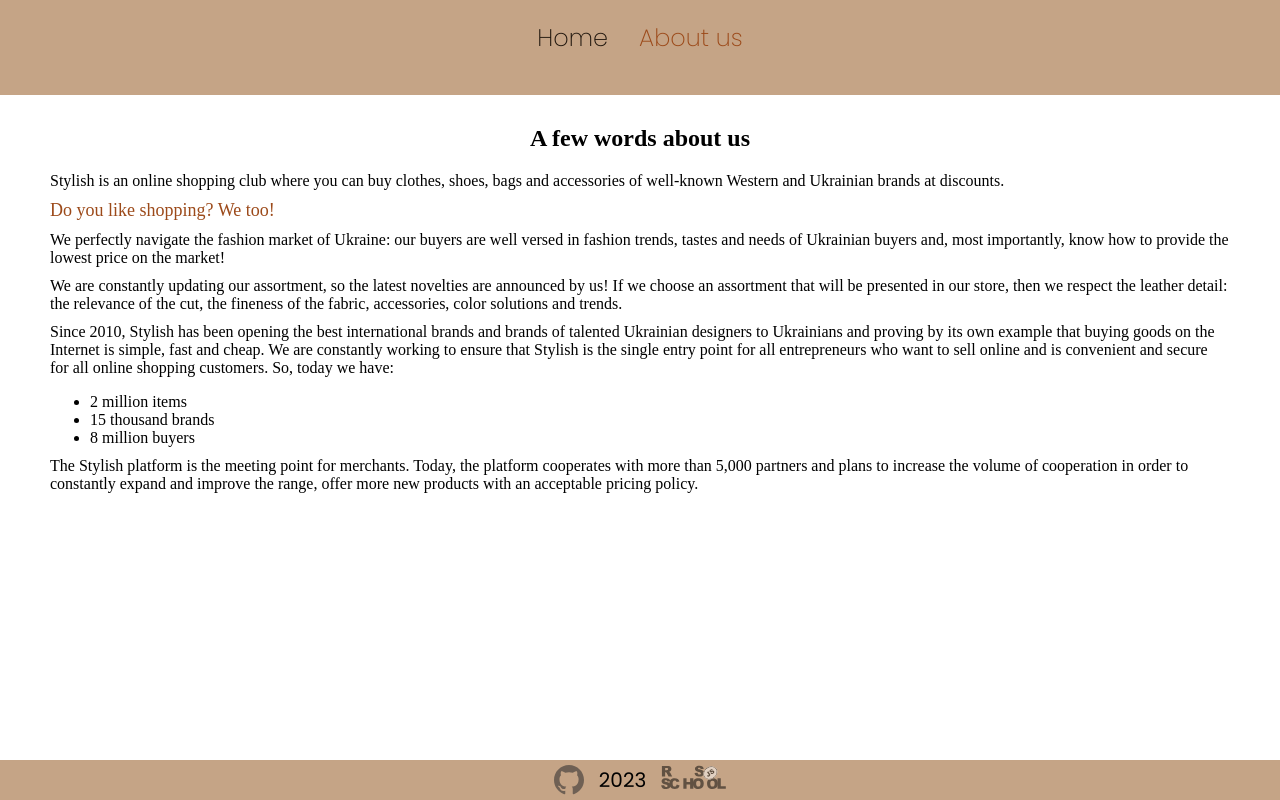
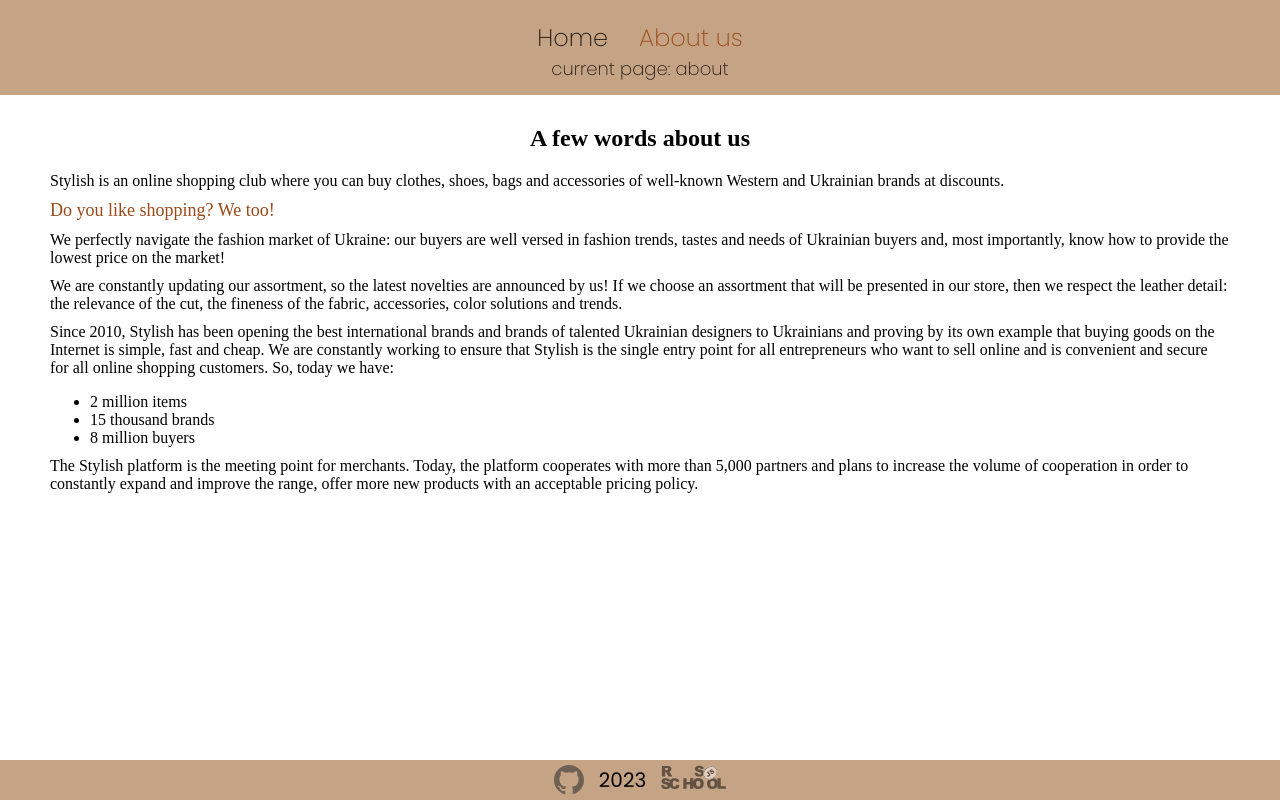
Before and after one commit to EvgeniaM6/rss-react-2023, a React (Vite) app in the folder my-app/: page /about in a window 1280 px wide. Built offline with nearby package versions, Linux system fonts and the light colour scheme.

Commit message:
feat: render current page title to header

```diff
--- a/my-app/src/components/App.tsx
+++ b/my-app/src/components/App.tsx
@@ -5,17 +5,37 @@
 import { Errorpage } from '../pages/Errorpage';
 import Layout from './Layout';
 import Footer from './Footer';
+import { TProps } from 'models';
 
-export default class App extends Component {
+export default class App extends Component<TProps, TProps> {
+  constructor(props: TProps) {
+    super(props);
+
+    const currPath = location.pathname;
+    this.state = {
+      currentPage: currPath === '/' ? 'main' : currPath.slice(1),
+    };
+
+    this.handleOpenPage = this.handleOpenPage.bind(this);
+  }
+
+  handleOpenPage() {
+    const currPath = location.pathname;
+
+    this.setState({
+      currentPage: currPath === '/' ? 'main' : currPath.slice(1),
+    });
+  }
+
   render() {
     return (
       <>
-        <Layout />
+        <Layout currentPage={this.state.currentPage} />
         <main className="main">
           <Routes>
-            <Route path="/" element={<Homepage />} />
-            <Route path="/about" element={<Aboutpage />} />
-            <Route path="*" element={<Errorpage />} />
+            <Route path="/" element={<Homepage handleOpenPage={this.handleOpenPage} />} />
+            <Route path="/about" element={<Aboutpage handleOpenPage={this.handleOpenPage} />} />
+            <Route path="*" element={<Errorpage handleOpenPage={this.handleOpenPage} />} />
           </Routes>
         </main>
         <Footer />
--- a/my-app/src/components/Layout.tsx
+++ b/my-app/src/components/Layout.tsx
@@ -1,7 +1,8 @@
 import React, { Component } from 'react';
 import { NavLink } from 'react-router-dom';
+import { TProps } from 'models';
 
-export default class Layout extends Component {
+export default class Layout extends Component<TProps> {
   render() {
     return (
       <header className="header">
@@ -13,6 +14,7 @@
             About us
           </NavLink>
         </div>
+        <div className="header__current">current page: {this.props.currentPage}</div>
       </header>
     );
   }
--- a/my-app/src/models/component.model.tsx
+++ b/my-app/src/models/component.model.tsx
@@ -3,3 +3,7 @@
 export type TPropsObj = {
   [key: string]: string;
 };
+
+export type TPropsHandle = {
+  [key: string]: () => void;
+};
--- a/my-app/src/models/index.tsx
+++ b/my-app/src/models/index.tsx
@@ -1,4 +1,4 @@
-import { TProps, TPropsObj } from 'models/component.model';
+import { TProps, TPropsObj, TPropsHandle } from 'models/component.model';
 import { IGood } from './good.model';
 
-export { TProps, TPropsObj, IGood };
+export { TProps, TPropsObj, IGood, TPropsHandle };
--- a/my-app/src/pages/Aboutpage.tsx
+++ b/my-app/src/pages/Aboutpage.tsx
@@ -1,6 +1,11 @@
 import React, { Component } from 'react';
+import { TPropsHandle } from 'models';
 
-export class Aboutpage extends Component {
+export class Aboutpage extends Component<TPropsHandle> {
+  componentDidMount(): void {
+    this.props.handleOpenPage();
+  }
+
   render() {
     return (
       <div className="container about-page">
--- a/my-app/src/pages/Errorpage.tsx
+++ b/my-app/src/pages/Errorpage.tsx
@@ -1,6 +1,11 @@
 import React, { Component } from 'react';
+import { TPropsHandle } from 'models';
 
-export class Errorpage extends Component {
+export class Errorpage extends Component<TPropsHandle> {
+  componentDidMount(): void {
+    this.props.handleOpenPage();
+  }
+
   render() {
     return (
       <div className="container error-page">
--- a/my-app/src/pages/Homepage.tsx
+++ b/my-app/src/pages/Homepage.tsx
@@ -1,8 +1,13 @@
 import React, { Component } from 'react';
 import { Search } from '../components/Search';
 import { GoodsList } from '../components/GoodsList';
+import { TPropsHandle } from 'models';
 
-export class Homepage extends Component {
+export class Homepage extends Component<TPropsHandle> {
+  componentDidMount(): void {
+    this.props.handleOpenPage();
+  }
+
   render() {
     return (
       <div className="container">
--- a/my-app/src/sass/components/_header.scss
+++ b/my-app/src/sass/components/_header.scss
@@ -27,6 +27,13 @@
     }
   }
 
+  &__current {
+    font-family: Poppins, sans-serif;
+    font-weight: 200;
+    font-size: 18px;
+    text-align: center;
+  }
+
   @include media-tablet {
     font-size: 22px;
   }
```
